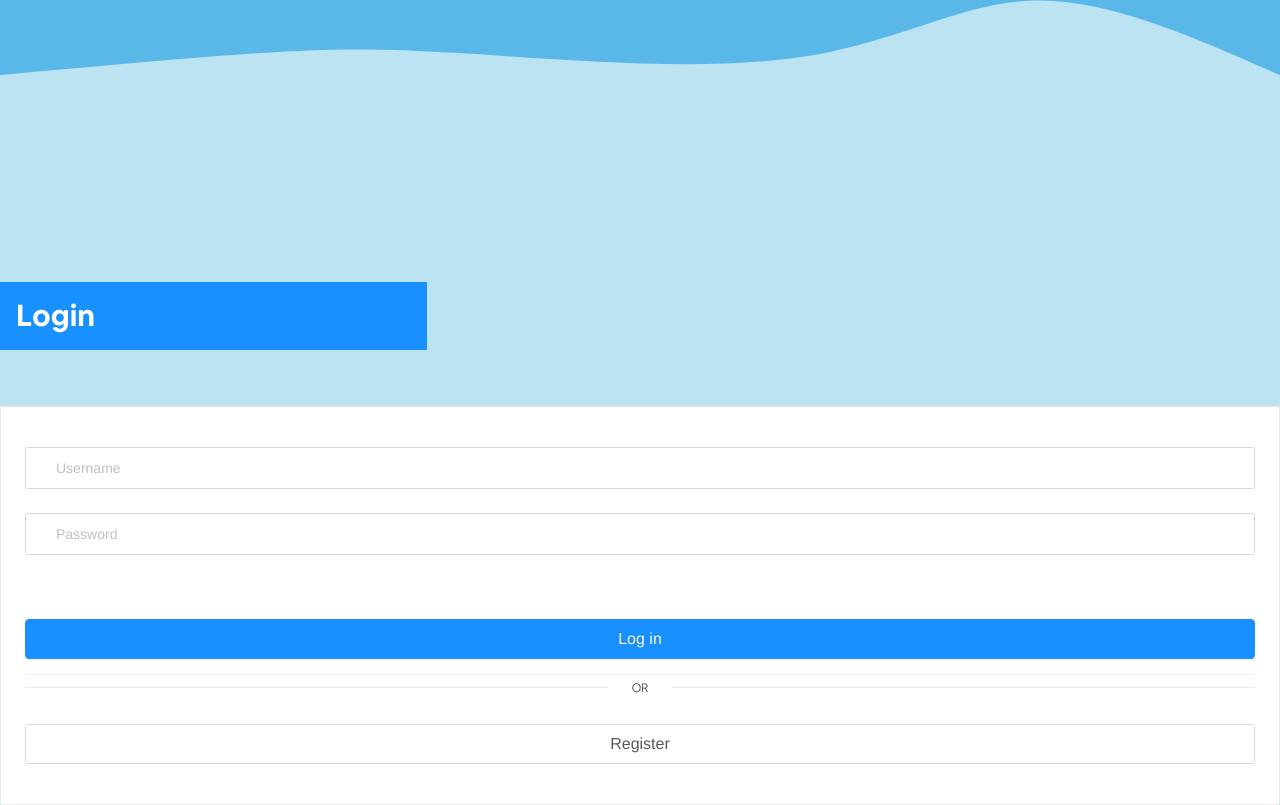
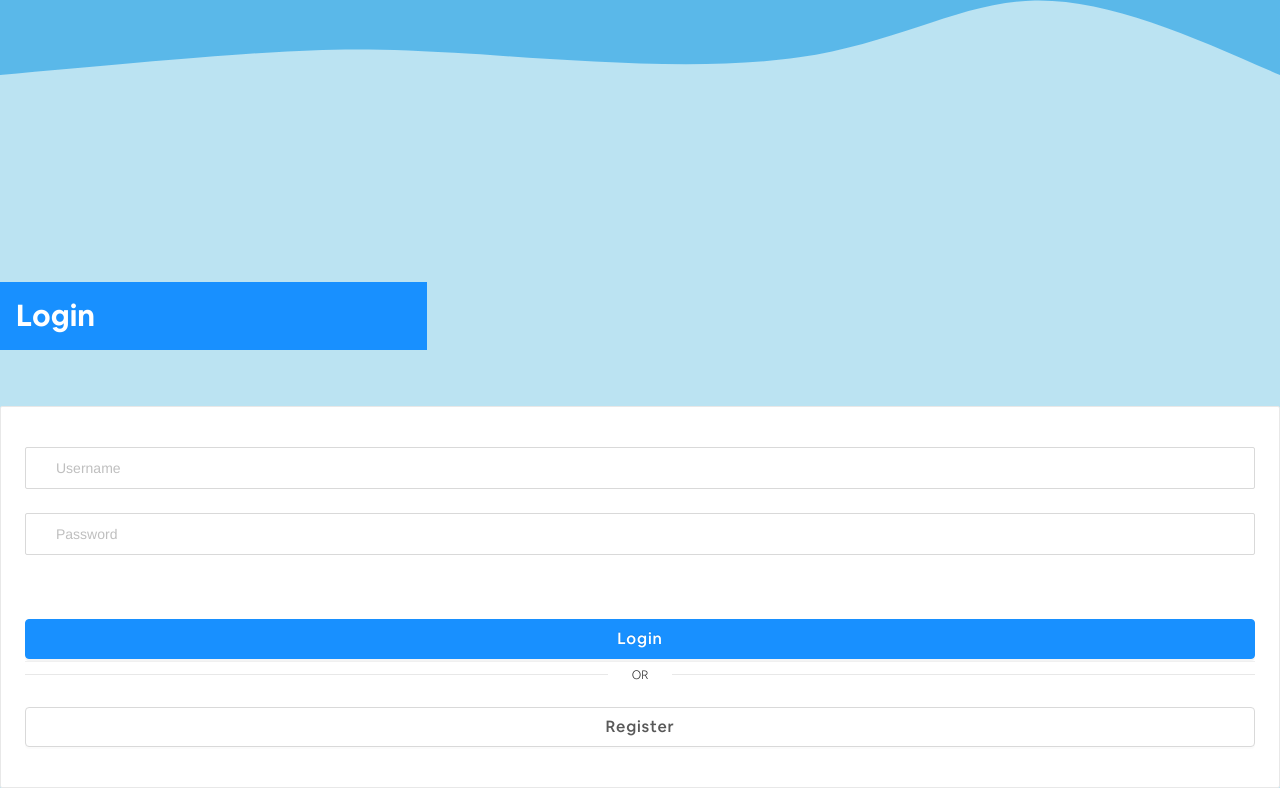
Before and after one commit to melankolia/cbt-test-frontend, a Vue app: page /login in a window 1280 px wide. Shown: the part 340-1145 px from the top of the page. Built offline with nearby package versions, Linux system fonts and the light colour scheme.

Commit message:
[Login] Adjust UI Login

```diff
--- a/src/views/Login/index.vue
+++ b/src/views/Login/index.vue
@@ -91,12 +91,20 @@
               html-type="submit"
               :disabled="hasErrors(form.getFieldsError())"
             >
-              Log in
+              <span class="font-airbnb-medium tracking-wider">Login </span>
             </a-button>
-            <a-divider>
+            <a-divider style="margin: 0.2rem 0">
               <span class="font-airbnb-light text-xs">OR</span>
             </a-divider>
-            <a-button class="mt-2" size="large" block> Register </a-button>
+            <a-button
+              @click="handleRegister"
+              :loading="loadingRegister"
+              class="mt-4"
+              size="large"
+              block
+            >
+              <span class="font-airbnb-medium tracking-wider">Register </span>
+            </a-button>
           </a-form-item>
         </a-form>
       </a-card>
@@ -126,6 +134,7 @@ export default {
     return {
       hasErrors,
       form: this.$form.createForm(this, { name: "horizontal_login" }),
+      loadingRegister: false,
     };
   },
   mounted() {
@@ -153,6 +162,12 @@ export default {
         }
       });
     },
+    handleRegister() {
+      this.loadingRegister = true;
+      setTimeout(() => {
+        this.loadingRegister = false;
+      }, 1000);
+    },
   },
 };
 </script>
```
